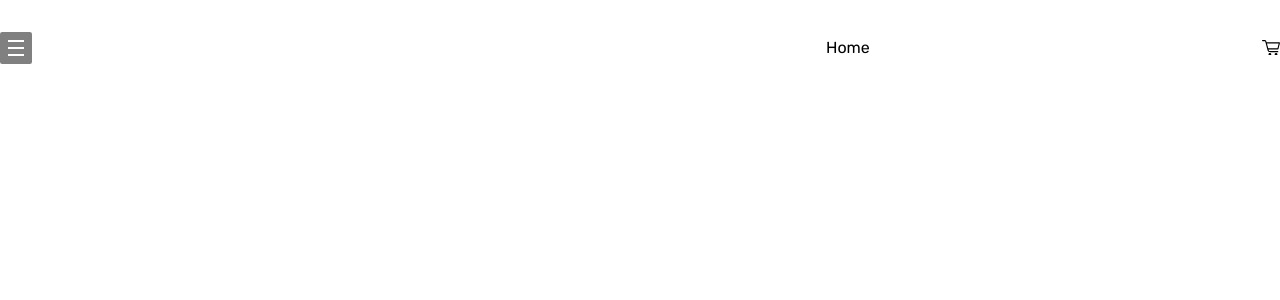
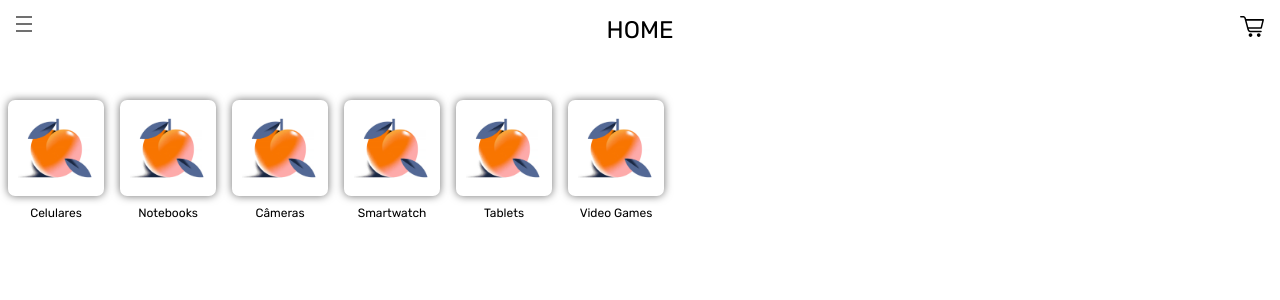
Before and after one commit to WesleyCamara/shop, a React (Create React App) app: page / in a window 1280 px wide. Shown: the top 300 px of the page. Built offline with nearby package versions, Linux system fonts and the light colour scheme.

Commit message:
Created categories

```diff
--- /dev/null
+++ b/src/Components/Categories/Categories.js
@@ -0,0 +1,48 @@
+import React from 'react';
+import styles from './Categories.module.css';
+import apple from '../../assets/img/apple.webp';
+
+export const Categories = () => {
+  return (
+    <nav>
+      <ul className={styles.categories}>
+        <li className={styles.categoriesItem}>
+          <div>
+            <img src={apple} alt="" />
+          </div>
+          <span>Celulares</span>
+        </li>
+        <li className={styles.categoriesItem}>
+          <div>
+            <img src={apple} alt="" />
+          </div>
+          <span>Notebooks</span>
+        </li>
+        <li className={styles.categoriesItem}>
+          <div>
+            <img src={apple} alt="" />
+          </div>
+          <span>Câmeras</span>
+        </li>
+        <li className={styles.categoriesItem}>
+          <div>
+            <img src={apple} alt="" />
+          </div>
+          <span>Smartwatch</span>
+        </li>
+        <li className={styles.categoriesItem}>
+          <div>
+            <img src={apple} alt="" />
+          </div>
+          <span>Tablets</span>
+        </li>
+        <li className={styles.categoriesItem}>
+          <div>
+            <img src={apple} alt="" />
+          </div>
+          <span>Video Games</span>
+        </li>
+      </ul>
+    </nav>
+  );
+};
--- /dev/null
+++ b/src/Components/Categories/Categories.module.css
@@ -0,0 +1,26 @@
+.categories {
+  display: flex;
+  overflow-y: scroll;
+  margin-top: 2.5rem;
+}
+
+.categories li {
+  margin: 1rem 0.5rem;
+  text-align: center;
+}
+
+.categoriesItem > div {
+  display: grid;
+  place-items: center;
+  width: 6rem;
+  height: 6rem;
+  box-shadow: 0 0 8px #707070;
+  border-radius: 7px;
+}
+
+.categoriesItem > span {
+  display: inline-block;
+  font-size: var(--font-size-detail);
+  line-height: var(--line-height-detail);
+  margin-top: 0.5rem;
+}
--- a/src/Components/Header/Header.js
+++ b/src/Components/Header/Header.js
@@ -8,8 +8,8 @@ import styles from './Header.module.css';
 export const Header = () => {
   return (
     <header className={styles.header}>
-      <Menu />
-      <h1>Home</h1>
+      <Menu className={styles.menu} />
+      <h1 className={styles.h1}>Home</h1>
       <Cart className={styles.cart} />
     </header>
   );
--- a/src/Components/Header/Header.module.css
+++ b/src/Components/Header/Header.module.css
@@ -1,9 +1,19 @@
 .header {
-  display: flex;
+  display: grid;
+  grid-template-columns: repeat(3, 1fr);
   justify-content: space-between;
-  align-items: center;
+  align-items: start;
+  padding: 0 1rem;
+}
+
+.h1 {
+  grid-column: 2;
+  justify-self: center;
+  font-size: var(--font-size-title);
+  text-transform: uppercase;
 }
 
 .cart {
-  width: 1.125rem;
+  width: 1.5rem;
+  justify-self: end;
 }
--- a/src/Components/Menu/Menu.js
+++ b/src/Components/Menu/Menu.js
@@ -13,14 +13,16 @@ export const Menu = () => {
         <span
           className={`${styles.hamburger} ${expandedMenu && styles.expanded}`}
         ></span>
+        {expandedMenu && (
+          <ul className={styles.menuItems}>
+            <li>Lorem ipsum</li>
+            <li>Lorem ipsum </li>
+            <li>Lorem</li>
+            <li>Lorem</li>
+            <li>Lorem</li>
+          </ul>
+        )}
       </nav>
-      <ul className={styles.menuItems}>
-        <li>a</li>
-        <li>b</li>
-        <li>c</li>
-        <li>d</li>
-        <li>e</li>
-      </ul>
     </>
   );
 };
--- a/src/Components/Menu/Menu.module.css
+++ b/src/Components/Menu/Menu.module.css
@@ -1,25 +1,21 @@
 .menu {
-  background: grey;
-  width: 2rem;
-  height: 2rem;
-  border-radius: 7%;
-  display: grid;
-  place-items: center;
+  position: absolute;
+  background: var(--color-background);
+  width: 1rem;
+  height: 1rem;
+  box-shadow: 0 0 0 0 var(--color-background), 0 0 0 0 var(--color-background);
   cursor: pointer;
-  box-shadow: 0 0 0 0 grey, 0 0 0 0 grey;
-  transition: 1s cubic-bezier(0.19, 1, 0.22, 1);
+  transition: 0.2s;
   z-index: 1;
-}
-
-.menu:hover {
-  box-shadow: 0 0 0 8px grey, 0 0 0 8px grey;
 }
 
 .hamburger {
   display: block;
-  background: #fff;
+  background: var(--color-primary);
   width: 1rem;
   height: 0.125rem;
+  margin-top: 7px;
+
   position: relative;
   transition: 0.5s ease-in-out;
 }
@@ -27,7 +23,7 @@
 .hamburger:before,
 .hamburger:after {
   content: '';
-  background: #fff;
+  background: var(--color-primary);
   display: block;
   width: 100%;
   height: 100%;
@@ -58,10 +54,19 @@
 }
 
 .expanded.menu {
-  box-shadow: 0 0 0 110vw grey, 0 0 0 110vh grey;
+  background: var(--color-secondary);
+  position: absolute;
+  width: 200px;
+  height: calc(100vh - 1rem);
+  z-index: 1;
 }
 
 .menuItems {
-  color: #fff;
-  z-index: 2;
+  margin-top: 2rem;
 }
+
+.menuItems li {
+  cursor: pointer;
+  margin: 2rem 1rem;
+  white-space: nowrap;
+}
--- a/src/Pages/Home.js
+++ b/src/Pages/Home.js
@@ -1,10 +1,12 @@
 import React from 'react';
+import { Categories } from '../Components/Categories/Categories';
 import { Header } from '../Components/Header/Header';
 
 export const Home = () => {
   return (
     <>
       <Header />
+      <Categories />
     </>
   );
 };
--- a/src/style.css
+++ b/src/style.css
@@ -1,5 +1,25 @@
 @import url('https://fonts.googleapis.com/css2?family=Rubik:wght@400;600&display=swap');
+
+:root {
+  --color-background: #fff;
+  --color-primary: #707070;
+  --color-secondary: #f2e6e6;
+
+  --font-size-title: 1.5rem;
+  --font-size-text: 1rem;
+  --font-size-detail: 0.75rem;
+
+  --line-height-title: 1.5rem;
+  --line-height-text: 1.5rem;
+  --line-height-detail: 1.125rem;
+}
 
 body {
   font-family: 'Rubik', sans-serif;
+  padding-top: 1rem;
 }
+
+.container {
+  width: 90%;
+  margin: 0 auto;
+}
```
Also changed, not shown: src/assets/img/apple.webp (added), 1 other file (tests, documents, lock files or other folders).
